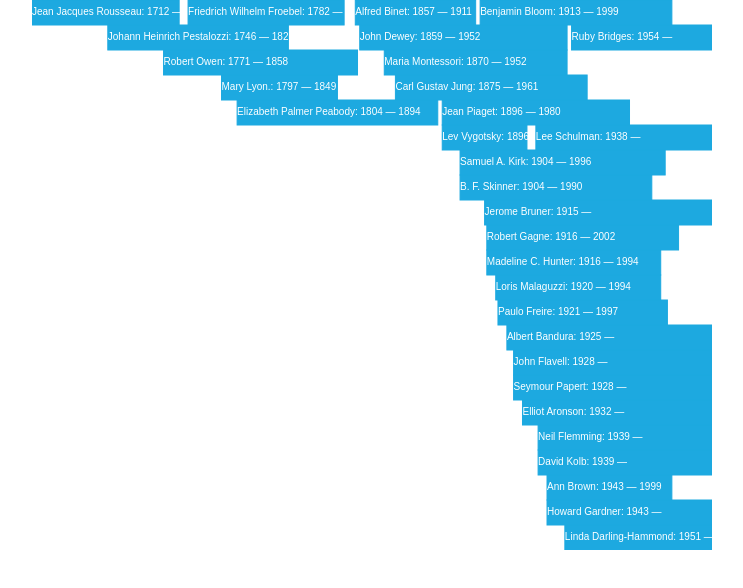
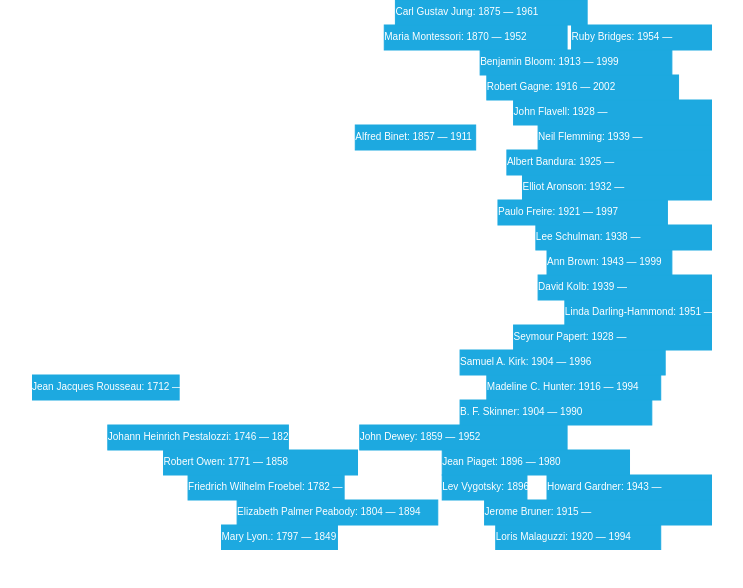
Before and after one commit to stevula/timeline-chart, a React (Create React App) app: page / in a window 1280 px wide. Shown: the top 588 px of the page, without its empty margins (268-1011 px from the left). Built offline with nearby package versions, Linux system fonts and the light colour scheme.

Commit message:
Leave eduists data unsorted

```diff
--- a/src/Chart/index.js
+++ b/src/Chart/index.js
@@ -5,7 +5,7 @@ import Row from '../Row';
 class Chart extends Component {
   constructor(props) {
     super(props);
-    this.eduists = eduists.data.sort((a, b) => a.birth - b.birth);
+    this.eduists = eduists.data;
     this.state = { rows: this.getRows() };
     this.rowHeight = 25;
     this.width = 680;
@@ -23,12 +23,18 @@ class Chart extends Component {
   }
 
   getBounds() {
-    const min = this.eduists[0].birth;
-    const max = this.eduists.reduce((dod, person) => {
-      if (person.death === -1) return new Date().getFullYear();
-      if (person.death > dod) return person.death;
-      return dod;
-    }, 0);
+    let min = new Date().getFullYear();
+    let max = 0;
+    this.eduists.forEach((person) => {
+      if (person.birth < min) {
+        min = person.birth;
+      }
+      if (person.death === -1) {
+        max = new Date().getFullYear();
+      } else if (person.death > max) {
+        max = person.death;
+      }
+    });
     return { min, max };
   }
 
```
